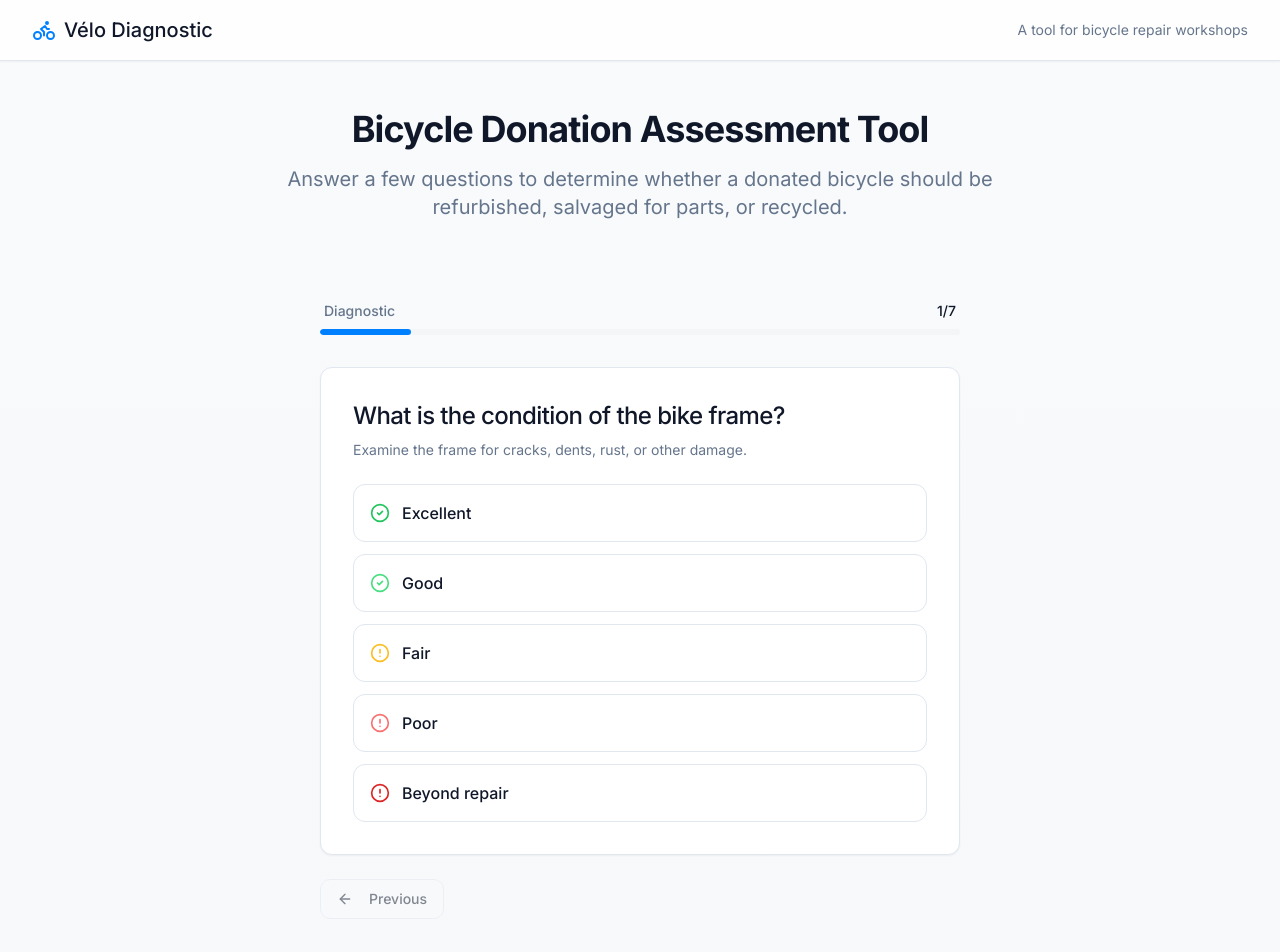
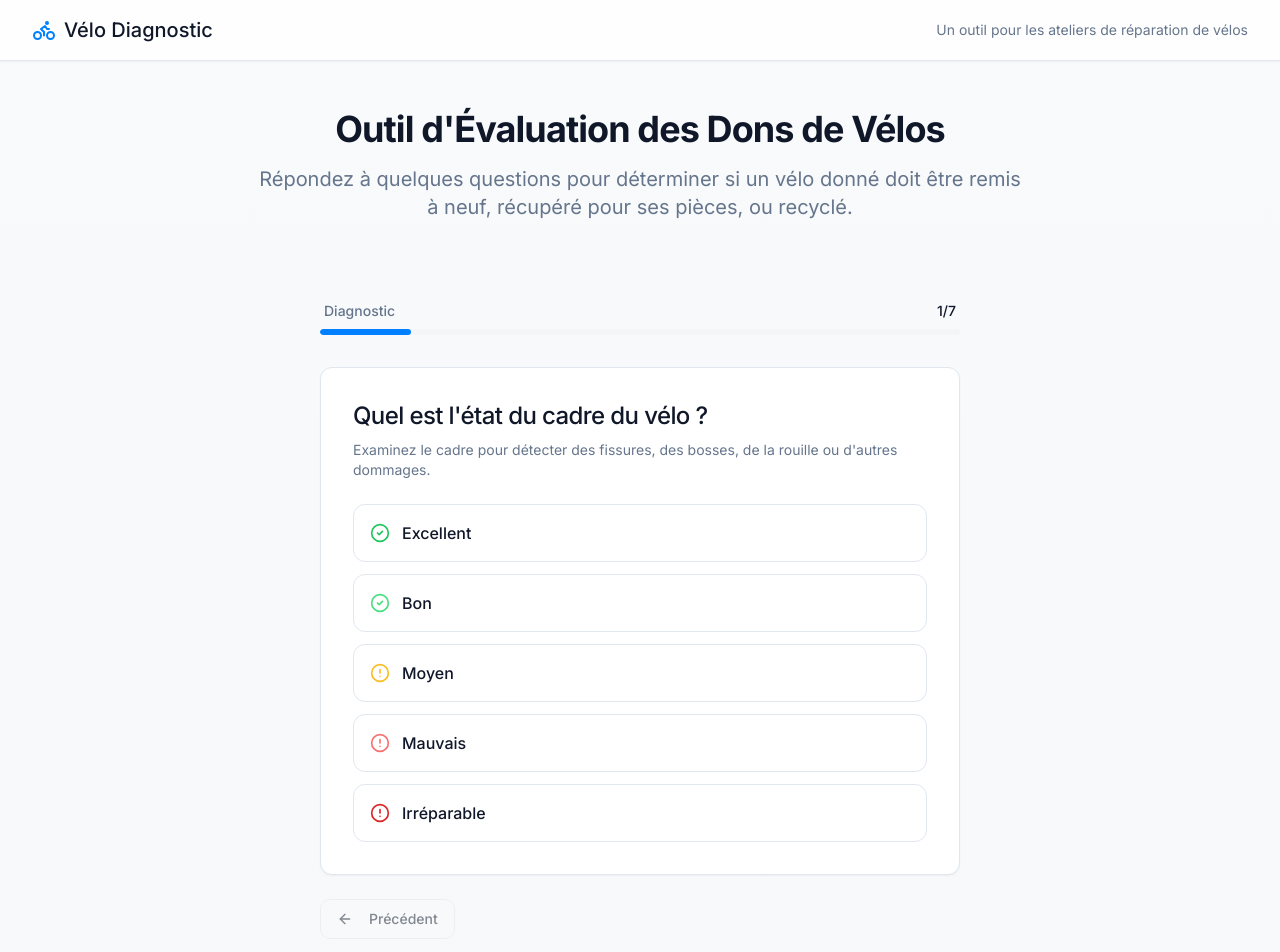
Before and after one commit to bachir-lab/cycle-diagnosticator, a React (Vite) app: page / in a window 1280 px wide. Shown: the top 952 px of the page. Built offline with nearby package versions, Linux system fonts and the light colour scheme.

Commit message:
Translate website to French
Translate all text content to French.

```diff
--- a/src/components/diagnostic-form.tsx
+++ b/src/components/diagnostic-form.tsx
@@ -1,3 +1,4 @@
+
 import React, { useState } from "react";
 import { motion, AnimatePresence } from "framer-motion";
 import { Button } from "@/components/ui/button";
@@ -35,8 +36,8 @@ type Question = {
 const diagnosticQuestions: Question[] = [
   {
     id: "frame",
-    text: "What is the condition of the bike frame?",
-    subtext: "Examine the frame for cracks, dents, rust, or other damage.",
+    text: "Quel est l'état du cadre du vélo ?",
+    subtext: "Examinez le cadre pour détecter des fissures, des bosses, de la rouille ou d'autres dommages.",
     options: [
       {
         label: "Excellent",
@@ -45,25 +46,25 @@ const diagnosticQuestions: Question[] = [
         icon: <CheckCircle2 className="text-green-500 h-5 w-5" />,
       },
       {
-        label: "Good",
+        label: "Bon",
         value: "good",
         score: { refurbish: 7, salvage: 0, recycle: 0 },
         icon: <CheckCircle2 className="text-green-400 h-5 w-5" />,
       },
       {
-        label: "Fair",
+        label: "Moyen",
         value: "fair",
         score: { refurbish: 4, salvage: 3, recycle: 0 },
         icon: <AlertCircle className="text-amber-400 h-5 w-5" />,
       },
       {
-        label: "Poor",
+        label: "Mauvais",
         value: "poor",
         score: { refurbish: 0, salvage: 5, recycle: 2 },
         icon: <AlertCircle className="text-red-400 h-5 w-5" />,
       },
       {
-        label: "Beyond repair",
+        label: "Irréparable",
         value: "beyond",
         score: { refurbish: 0, salvage: 0, recycle: 10 },
         icon: <AlertCircle className="text-red-600 h-5 w-5" />,
@@ -72,8 +73,8 @@ const diagnosticQuestions: Question[] = [
   },
   {
     id: "wheels",
-    text: "How would you rate the condition of the wheels?",
-    subtext: "Check for rim damage, spoke tension, and if they're true.",
+    text: "Comment évaluez-vous l'état des roues ?",
+    subtext: "Vérifiez les dommages sur les jantes, la tension des rayons et si elles sont dévoilées.",
     options: [
       {
         label: "Excellent",
@@ -82,25 +83,25 @@ const diagnosticQuestions: Question[] = [
         icon: <CheckCircle2 className="text-green-500 h-5 w-5" />,
       },
       {
-        label: "Good",
+        label: "Bon",
         value: "good",
         score: { refurbish: 6, salvage: 0, recycle: 0 },
         icon: <CheckCircle2 className="text-green-400 h-5 w-5" />,
       },
       {
-        label: "Fair",
+        label: "Moyen",
         value: "fair",
         score: { refurbish: 3, salvage: 3, recycle: 0 },
         icon: <AlertCircle className="text-amber-400 h-5 w-5" />,
       },
       {
-        label: "Poor",
+        label: "Mauvais",
         value: "poor",
         score: { refurbish: 0, salvage: 5, recycle: 0 },
         icon: <AlertCircle className="text-red-400 h-5 w-5" />,
       },
       {
-        label: "Beyond repair",
+        label: "Irréparable",
         value: "beyond",
         score: { refurbish: 0, salvage: 2, recycle: 7 },
         icon: <AlertCircle className="text-red-600 h-5 w-5" />,
@@ -109,8 +110,8 @@ const diagnosticQuestions: Question[] = [
   },
   {
     id: "drivetrain",
-    text: "What is the condition of the drivetrain (chain, cassette, crankset)?",
-    subtext: "Check for wear, rust, and proper function.",
+    text: "Quel est l'état de la transmission (chaîne, cassette, pédalier) ?",
+    subtext: "Vérifiez l'usure, la rouille et le bon fonctionnement.",
     options: [
       {
         label: "Excellent",
@@ -119,25 +120,25 @@ const diagnosticQuestions: Question[] = [
         icon: <CheckCircle2 className="text-green-500 h-5 w-5" />,
       },
       {
-        label: "Good",
+        label: "Bon",
         value: "good",
         score: { refurbish: 5, salvage: 0, recycle: 0 },
         icon: <CheckCircle2 className="text-green-400 h-5 w-5" />,
       },
       {
-        label: "Fair",
+        label: "Moyen",
         value: "fair",
         score: { refurbish: 3, salvage: 2, recycle: 0 },
         icon: <AlertCircle className="text-amber-400 h-5 w-5" />,
       },
       {
-        label: "Poor",
+        label: "Mauvais",
         value: "poor",
         score: { refurbish: 0, salvage: 4, recycle: 1 },
         icon: <AlertCircle className="text-red-400 h-5 w-5" />,
       },
       {
-        label: "Beyond repair",
+        label: "Irréparable",
         value: "beyond",
         score: { refurbish: 0, salvage: 1, recycle: 6 },
         icon: <AlertCircle className="text-red-600 h-5 w-5" />,
@@ -146,8 +147,8 @@ const diagnosticQuestions: Question[] = [
   },
   {
     id: "brakes",
-    text: "How would you rate the braking system?",
-    subtext: "Assess brake pads, cables, and stopping power.",
+    text: "Comment évaluez-vous le système de freinage ?",
+    subtext: "Évaluez les plaquettes de frein, les câbles et la puissance de freinage.",
     options: [
       {
         label: "Excellent",
@@ -156,25 +157,25 @@ const diagnosticQuestions: Question[] = [
         icon: <CheckCircle2 className="text-green-500 h-5 w-5" />,
       },
       {
-        label: "Good",
+        label: "Bon",
         value: "good",
         score: { refurbish: 5, salvage: 0, recycle: 0 },
         icon: <CheckCircle2 className="text-green-400 h-5 w-5" />,
       },
       {
-        label: "Fair",
+        label: "Moyen",
         value: "fair",
         score: { refurbish: 3, salvage: 2, recycle: 0 },
         icon: <AlertCircle className="text-amber-400 h-5 w-5" />,
       },
       {
-        label: "Poor",
+        label: "Mauvais",
         value: "poor",
         score: { refurbish: 1, salvage: 4, recycle: 0 },
         icon: <AlertCircle className="text-red-400 h-5 w-5" />,
       },
       {
-        label: "Beyond repair",
+        label: "Irréparable",
         value: "beyond",
         score: { refurbish: 0, salvage: 2, recycle: 4 },
         icon: <AlertCircle className="text-red-600 h-5 w-5" />,
@@ -183,8 +184,8 @@ const diagnosticQuestions: Question[] = [
   },
   {
     id: "shifting",
-    text: "How well does the shifting system work?",
-    subtext: "Check shifters, derailleurs, and shifting performance.",
+    text: "Comment fonctionne le système de changement de vitesse ?",
+    subtext: "Vérifiez les manettes, les dérailleurs et la performance du changement de vitesse.",
     options: [
       {
         label: "Excellent",
@@ -193,25 +194,25 @@ const diagnosticQuestions: Question[] = [
         icon: <CheckCircle2 className="text-green-500 h-5 w-5" />,
       },
       {
-        label: "Good",
+        label: "Bon",
         value: "good",
         score: { refurbish: 5, salvage: 0, recycle: 0 },
         icon: <CheckCircle2 className="text-green-400 h-5 w-5" />,
       },
       {
-        label: "Fair",
+        label: "Moyen",
         value: "fair",
         score: { refurbish: 3, salvage: 2, recycle: 0 },
         icon: <AlertCircle className="text-amber-400 h-5 w-5" />,
       },
       {
-        label: "Poor",
+        label: "Mauvais",
         value: "poor",
         score: { refurbish: 1, salvage: 4, recycle: 0 },
         icon: <AlertCircle className="text-red-400 h-5 w-5" />,
       },
       {
-        label: "Beyond repair",
+        label: "Irréparable",
         value: "beyond",
         score: { refurbish: 0, salvage: 1, recycle: 4 },
         icon: <AlertCircle className="text-red-600 h-5 w-5" />,
@@ -220,8 +221,8 @@ const diagnosticQuestions: Question[] = [
   },
   {
     id: "accessories",
-    text: "What is the condition of accessories and other components?",
-    subtext: "Saddle, handlebars, pedals, etc.",
+    text: "Quel est l'état des accessoires et autres composants ?",
+    subtext: "Selle, guidon, pédales, etc.",
     options: [
       {
         label: "Excellent",
@@ -230,25 +231,25 @@ const diagnosticQuestions: Question[] = [
         icon: <CheckCircle2 className="text-green-500 h-5 w-5" />,
       },
       {
-        label: "Good",
+        label: "Bon",
         value: "good",
         score: { refurbish: 4, salvage: 0, recycle: 0 },
         icon: <CheckCircle2 className="text-green-400 h-5 w-5" />,
       },
       {
-        label: "Fair",
+        label: "Moyen",
         value: "fair",
         score: { refurbish: 2, salvage: 1, recycle: 0 },
         icon: <AlertCircle className="text-amber-400 h-5 w-5" />,
       },
       {
-        label: "Poor",
+        label: "Mauvais",
         value: "poor",
         score: { refurbish: 0, salvage: 3, recycle: 0 },
         icon: <AlertCircle className="text-red-400 h-5 w-5" />,
       },
       {
-        label: "Beyond repair",
+        label: "Irréparable",
         value: "beyond",
         score: { refurbish: 0, salvage: 1, recycle: 3 },
         icon: <AlertCircle className="text-red-600 h-5 w-5" />,
@@ -257,8 +258,8 @@ const diagnosticQuestions: Question[] = [
   },
   {
     id: "condition",
-    text: "What is the overall cosmetic condition?",
-    subtext: "Consider paint, decals, and general appearance.",
+    text: "Quel est l'état cosmétique général ?",
+    subtext: "Considérez la peinture, les décalcomanies et l'apparence générale.",
     options: [
       {
         label: "Excellent",
@@ -267,25 +268,25 @@ const diagnosticQuestions: Question[] = [
         icon: <CheckCircle2 className="text-green-500 h-5 w-5" />,
       },
       {
-        label: "Good",
+        label: "Bon",
         value: "good",
         score: { refurbish: 4, salvage: 0, recycle: 0 },
         icon: <CheckCircle2 className="text-green-400 h-5 w-5" />,
       },
       {
-        label: "Fair",
+        label: "Moyen",
         value: "fair",
         score: { refurbish: 2, salvage: 1, recycle: 0 },
         icon: <AlertCircle className="text-amber-400 h-5 w-5" />,
       },
       {
-        label: "Poor",
+        label: "Mauvais",
         value: "poor",
         score: { refurbish: 1, salvage: 2, recycle: 0 },
         icon: <AlertCircle className="text-red-400 h-5 w-5" />,
       },
       {
-        label: "Beyond repair",
+        label: "Irréparable",
         value: "beyond",
         score: { refurbish: 0, salvage: 0, recycle: 3 },
         icon: <AlertCircle className="text-red-600 h-5 w-5" />,
@@ -377,27 +378,27 @@ export function DiagnosticForm() {
     if (maxScore === scores.refurbish) {
       return {
         type: "refurbish",
-        title: "Refurbish",
+        title: "Remettre à Neuf",
         description:
-          "This bike is in good enough condition to be refurbished and resold. It may need some repairs, but overall it's worth restoring.",
+          "Ce vélo est en assez bon état pour être remis à neuf et revendu. Il peut nécessiter quelques réparations, mais dans l'ensemble, il vaut la peine d'être restauré.",
         icon: <RefreshCw className="h-8 w-8 text-green-500" />,
         color: "bg-green-100 text-green-800 border-green-200",
       };
     } else if (maxScore === scores.salvage) {
       return {
         type: "salvage",
-        title: "Salvage for Parts",
+        title: "Récupérer les Pièces",
         description:
-          "While this bike may not be worth refurbishing as a whole, many of its parts are still in good condition and can be salvaged for reuse.",
+          "Bien que ce vélo ne vaille peut-être pas la peine d'être remis à neuf dans son ensemble, beaucoup de ses pièces sont encore en bon état et peuvent être récupérées pour être réutilisées.",
         icon: <Wrench className="h-8 w-8 text-amber-500" />,
         color: "bg-amber-100 text-amber-800 border-amber-200",
       };
     } else {
       return {
         type: "recycle",
-        title: "Recycle",
+        title: "Recycler",
         description:
-          "This bike is beyond economical repair and the parts are not in good enough condition to salvage. It should be sent for proper recycling.",
+          "Ce vélo est au-delà d'une réparation économique et les pièces ne sont pas en assez bon état pour être récupérées. Il devrait être envoyé pour un recyclage approprié.",
         icon: <RotateCcw className="h-8 w-8 text-blue-500" />,
         color: "bg-blue-100 text-blue-800 border-blue-200",
       };
@@ -470,7 +471,7 @@ export function DiagnosticForm() {
                 className="diagnostic-button"
               >
                 <ArrowLeft className="mr-2 h-4 w-4" />
-                Previous
+                Précédent
               </Button>
             </div>
           </motion.div>
@@ -483,9 +484,9 @@ export function DiagnosticForm() {
             className="space-y-8"
           >
             <div className="text-center">
-              <h1 className="text-3xl font-bold mb-2">Diagnostic Results</h1>
+              <h1 className="text-3xl font-bold mb-2">Résultats du Diagnostic</h1>
               <p className="text-muted-foreground">
-                Based on your assessment, here's our recommendation:
+                Selon votre évaluation, voici notre recommandation:
               </p>
             </div>
 
@@ -515,19 +516,19 @@ export function DiagnosticForm() {
                 <div className="text-xl font-semibold text-green-600">
                   {Math.round((scores.refurbish / 50) * 100)}%
                 </div>
-                <div className="text-sm text-muted-foreground">Refurbish</div>
+                <div className="text-sm text-muted-foreground">Remettre à Neuf</div>
               </Card>
               <Card className="p-4 text-center">
                 <div className="text-xl font-semibold text-amber-600">
                   {Math.round((scores.salvage / 25) * 100)}%
                 </div>
-                <div className="text-sm text-muted-foreground">Salvage</div>
+                <div className="text-sm text-muted-foreground">Récupérer</div>
               </Card>
               <Card className="p-4 text-center">
                 <div className="text-xl font-semibold text-blue-600">
                   {Math.round((scores.recycle / 37) * 100)}%
                 </div>
-                <div className="text-sm text-muted-foreground">Recycle</div>
+                <div className="text-sm text-muted-foreground">Recycler</div>
               </Card>
             </div>
 
@@ -536,7 +537,7 @@ export function DiagnosticForm() {
               className="w-full diagnostic-button"
             >
               <Bike className="mr-2 h-5 w-5" />
-              Start New Assessment
+              Commencer une Nouvelle Évaluation
             </Button>
           </motion.div>
         )}
--- a/src/pages/Index.tsx
+++ b/src/pages/Index.tsx
@@ -13,7 +13,7 @@ const Index = () => {
               <h1 className="text-xl font-medium">Vélo Diagnostic</h1>
             </div>
             <div className="text-sm text-muted-foreground">
-              A tool for bicycle repair workshops
+              Un outil pour les ateliers de réparation de vélos
             </div>
           </div>
         </div>
@@ -22,11 +22,11 @@ const Index = () => {
       <main className="flex-1 container max-w-7xl py-8 px-4 md:py-12">
         <div className="max-w-3xl mx-auto text-center mb-12 animate-fade-in">
           <h1 className="text-4xl font-bold tracking-tight mb-4">
-            Bicycle Donation Assessment Tool
+            Outil d'Évaluation des Dons de Vélos
           </h1>
           <p className="text-xl text-muted-foreground">
-            Answer a few questions to determine whether a donated bicycle should be
-            refurbished, salvaged for parts, or recycled.
+            Répondez à quelques questions pour déterminer si un vélo donné doit être
+            remis à neuf, récupéré pour ses pièces, ou recyclé.
           </p>
         </div>
 
@@ -36,7 +36,7 @@ const Index = () => {
       <footer className="border-t border-border py-6 bg-white/80 backdrop-blur-md">
         <div className="container max-w-7xl text-center text-sm text-muted-foreground">
           <p>
-            Developed for Vélocampus to support sustainable cycling initiatives
+            Développé pour Vélocampus pour soutenir les initiatives de cyclisme durable
           </p>
         </div>
       </footer>
--- a/src/pages/NotFound.tsx
+++ b/src/pages/NotFound.tsx
@@ -25,12 +25,12 @@ const NotFound = () => {
           </div>
           <h1 className="text-4xl font-bold">404</h1>
           <p className="text-xl text-muted-foreground">
-            Sorry, we couldn't find the page you're looking for.
+            Désolé, nous n'avons pas pu trouver la page que vous cherchez.
           </p>
           <Button asChild className="diagnostic-button">
             <a href="/">
               <ArrowLeft className="mr-2 h-4 w-4" />
-              Return to Home
+              Retourner à l'Accueil
             </a>
           </Button>
         </div>
```
